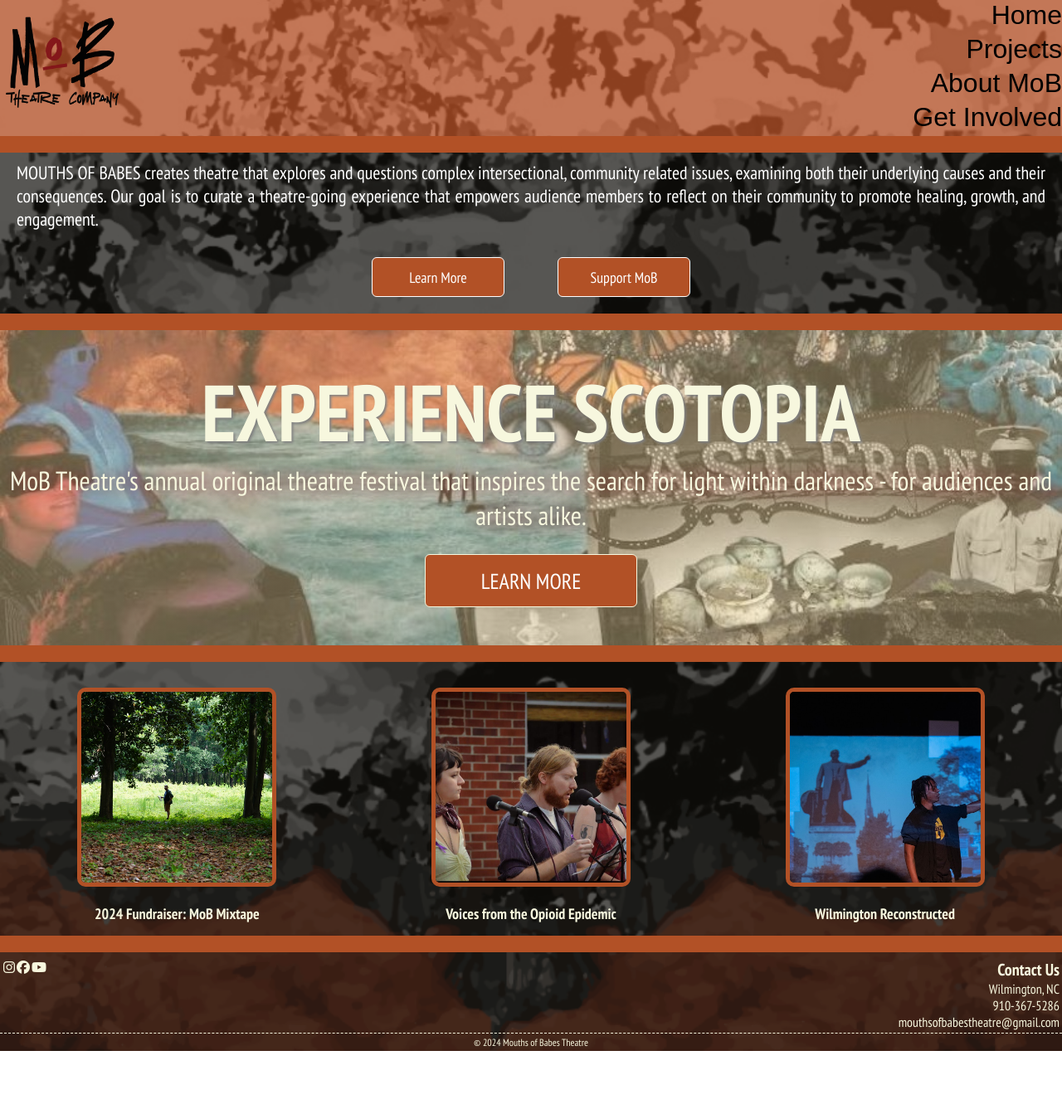
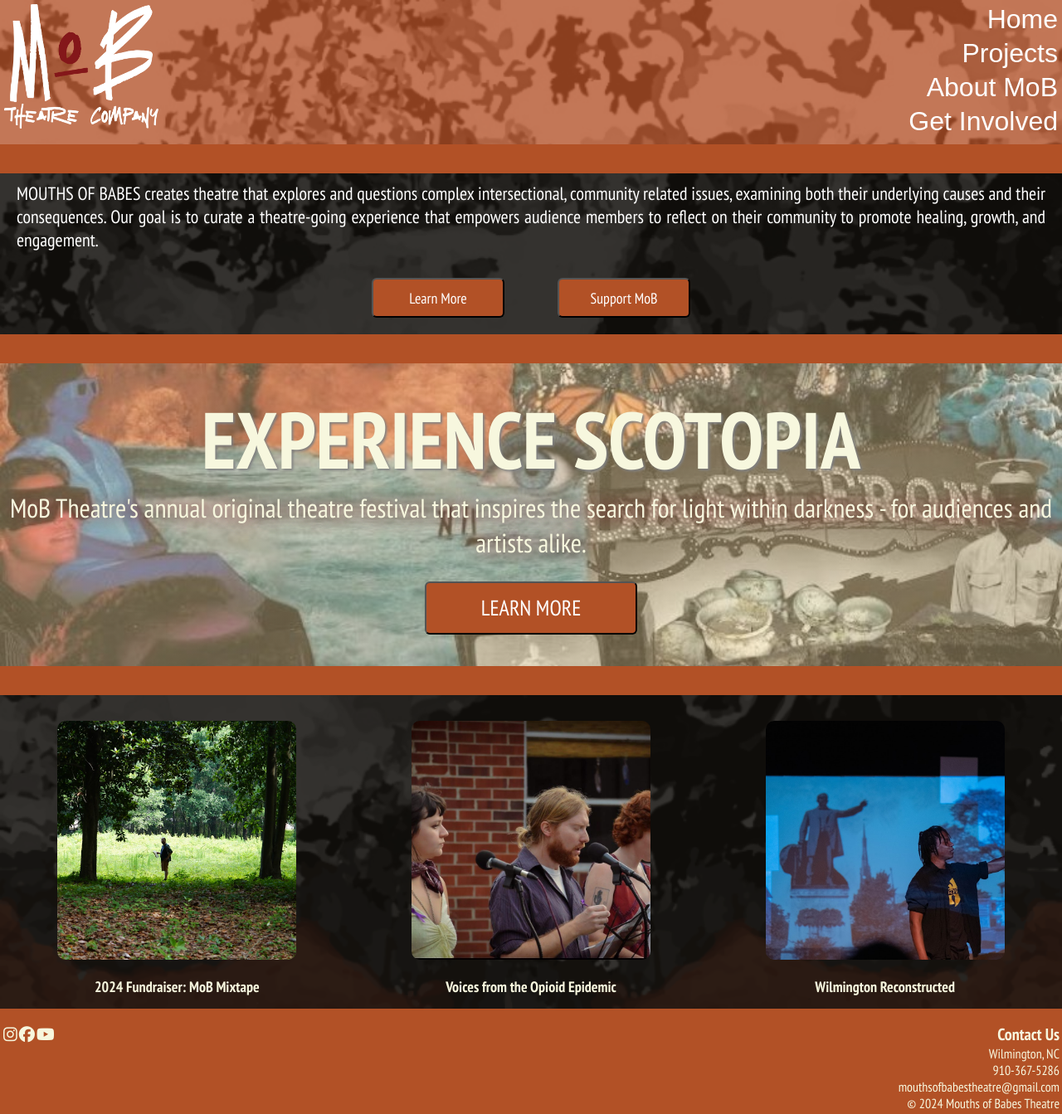
Before and after one commit to mackwick/MoB_Website_FE, a React (Vite) app: page / in a window 1280 px wide. Shown: the whole page at 83% size. Before the commit the page ends 1267 px from the top, so only its background shows below. Built offline with nearby package versions, Linux system fonts and the light colour scheme; a web font is replaced by a local one.

Commit message:
decluttering round 1

```diff
--- a/src/components/Footer.jsx
+++ b/src/components/Footer.jsx
@@ -29,11 +29,9 @@
                 mouthsofbabestheatre@gmail.com
               </a>
             </p>
+            <p className="footer-content">© 2024 Mouths of Babes Theatre</p>
           </p>
         </div>
-      </div>
-      <div className="footer-reference">
-        <p className="footer-content">© 2024 Mouths of Babes Theatre</p>
       </div>
     </div>
   );
--- a/src/index.css
+++ b/src/index.css
@@ -4,7 +4,7 @@
   --red: rgba(121, 23, 25, 1);
   --orange: #b25126;
   --opagueorange: #b25026c5;
-  --opaguegray: rgba(17, 15, 11, 0.7);
+  --opaguegray: rgba(17, 15, 11, 0.85);
   --cream: #f7f7de;
   --darkred: #771822;
   --lightred: rgb(172, 60, 62, 1);
@@ -47,10 +47,6 @@
 }
 
 button {
-  border: solid white 1px;
-}
-
-button {
   border-radius: 6px;
   background-color: var(--orange);
   color: white;
@@ -71,8 +67,9 @@
   display: flex;
   flex-direction: row;
   justify-content: space-between;
-  border-bottom: solid var(--orange) 20px;
+  border-bottom: solid var(--orange) 35px;
   background-color: var(--opagueorange);
+  padding: 5px;
 }
 
 .offscreen-menu {
@@ -186,9 +183,9 @@
   padding: 0;
   padding-top: 5px;
   text-align: center;
-  background-color: var(--opaguegray);
+  background-color: var(--orange);
   color: var(--cream);
-  border-top: solid var(--orange) 20px;
+  border-top: solid var(--orange) 10px;
 }
 
 .footer-container .link {
@@ -202,6 +199,7 @@
 .social-icons {
   width: 20%;
   text-align: left;
+  font-size: larger;
 }
 
 .icon {
@@ -212,7 +210,6 @@
   display: flex;
   flex-direction: row;
   justify-content: space-between;
-  border-bottom: dashed var(--cream) 0.5px;
   padding: 3px;
 }
 
@@ -239,7 +236,7 @@
 .involved-body,
 .engagements-div {
   padding: 5px 0;
-  border-bottom: solid var(--orange) 20px;
+  border-bottom: solid var(--orange) 35px;
   padding-top: 10px;
 }
 
@@ -304,7 +301,7 @@
   height: 45px;
   font-size: 22px;
   /* background-color: var(--orange); */
-  border: solid var(--cream) 1px;
+  /* border: solid var(--cream) 1px; */
 }
 
 .teaser-button:hover {
@@ -312,11 +309,11 @@
   cursor: pointer;
 }
 
-.landing-top-image {
+/* .landing-top-image {
   height: 225px;
   width: 150px;
   border-radius: 10px;
-}
+} */
 
 .landing-teaser {
   background-image: linear-gradient(
@@ -365,7 +362,6 @@
   border-radius: 10px;
   margin-bottom: 1rem;
   object-fit: cover;
-  border: solid var(--orange) 5px;
 }
 
 /*-----------------  ABOUT  -----------------*/
@@ -382,7 +378,7 @@
   display: flex;
   flex-direction: column;
   justify-content: center;
-  border-bottom: solid var(--orange) 20px;
+  border-bottom: solid var(--orange) 35px;
 }
 
 .about-team,
@@ -579,7 +575,17 @@
 }
 
 .one-project {
-  border: dashed var(--cream) 2px;
+  border: none;
+  margin-bottom: 2rem;
+}
+
+.project-tease-image {
+  height: 9rem;
+  width: 9rem;
+}
+
+.project-teasers-div {
+  margin-top: 10px;
 }
 
 .projects-container .engagements-div {
@@ -595,8 +601,9 @@
   justify-content: space-around;
   align-items: center;
   align-content: center;
-  border-top: dotted var(--cream) 1px;
-  padding: 20px 0;
+  gap: 1rem;
+  /* border-top: dotted var(--cream) 1px; */
+  padding: 20px 5px;
 }
 
 .engage-two {
@@ -604,8 +611,8 @@
 }
 
 .engage-tease-image {
-  height: 8rem;
-  width: 8rem;
+  height: 9rem;
+  width: 9rem;
   border-radius: 6px;
   object-fit: cover;
 }
@@ -788,7 +795,7 @@
 
   .offscreen-menu {
     background-color: rgba(255, 255, 255, 0);
-    color: black;
+    color: white;
     height: 10%;
     position: unset;
     padding-top: 0;
@@ -826,8 +833,8 @@
 
   .news-image,
   .project-tease-image {
-    height: 15rem;
-    width: 15rem;
+    height: 18rem;
+    width: 18rem;
   }
 
   .about-header,
@@ -929,7 +936,6 @@
   .video-placeholder {
     height: 450px;
     border-radius: 6px;
-    border: solid var(--orange) 5px;
     margin: 20px 0 20px 20px;
   }
 
```
Also changed, not shown: public/images/logo.png.
